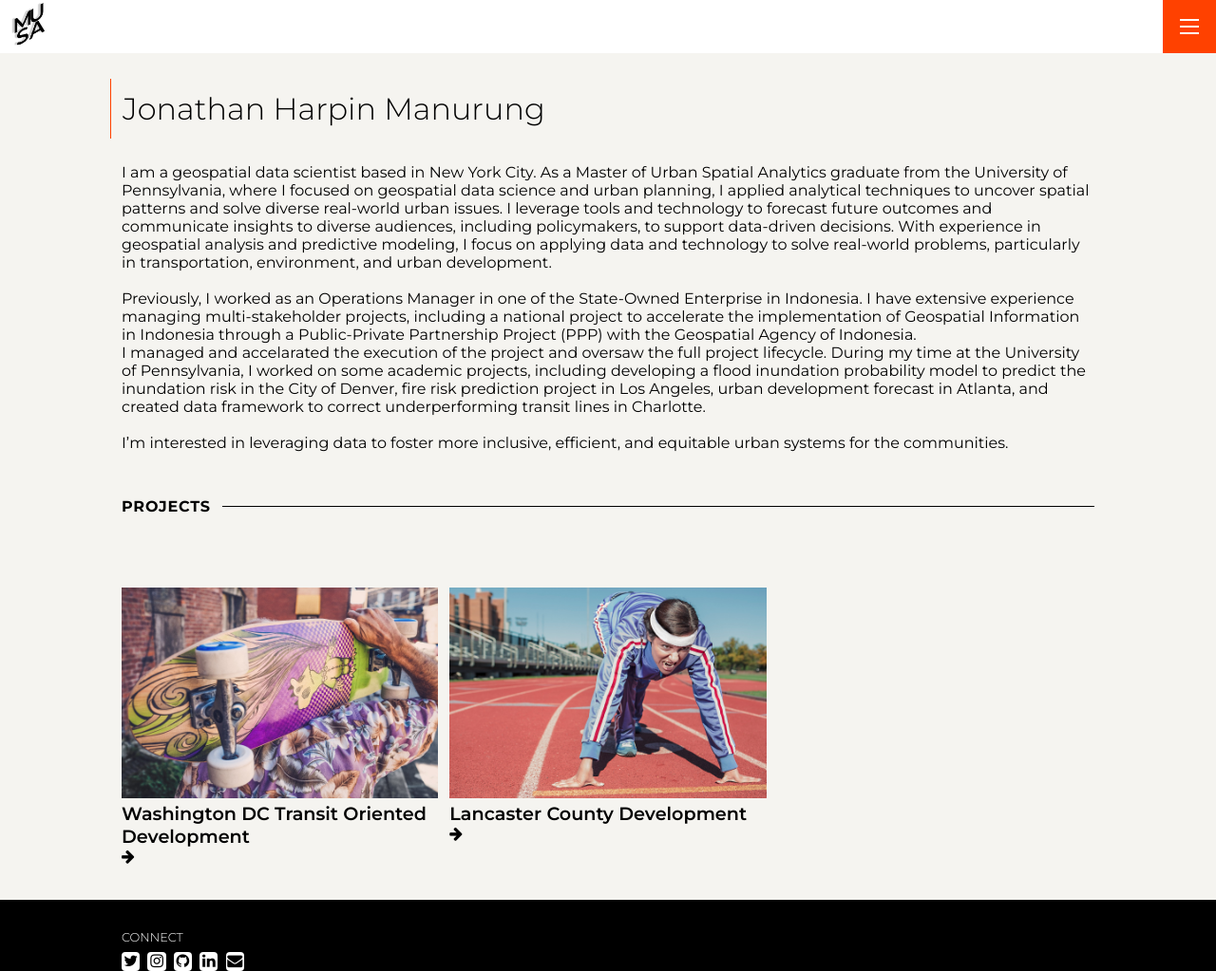
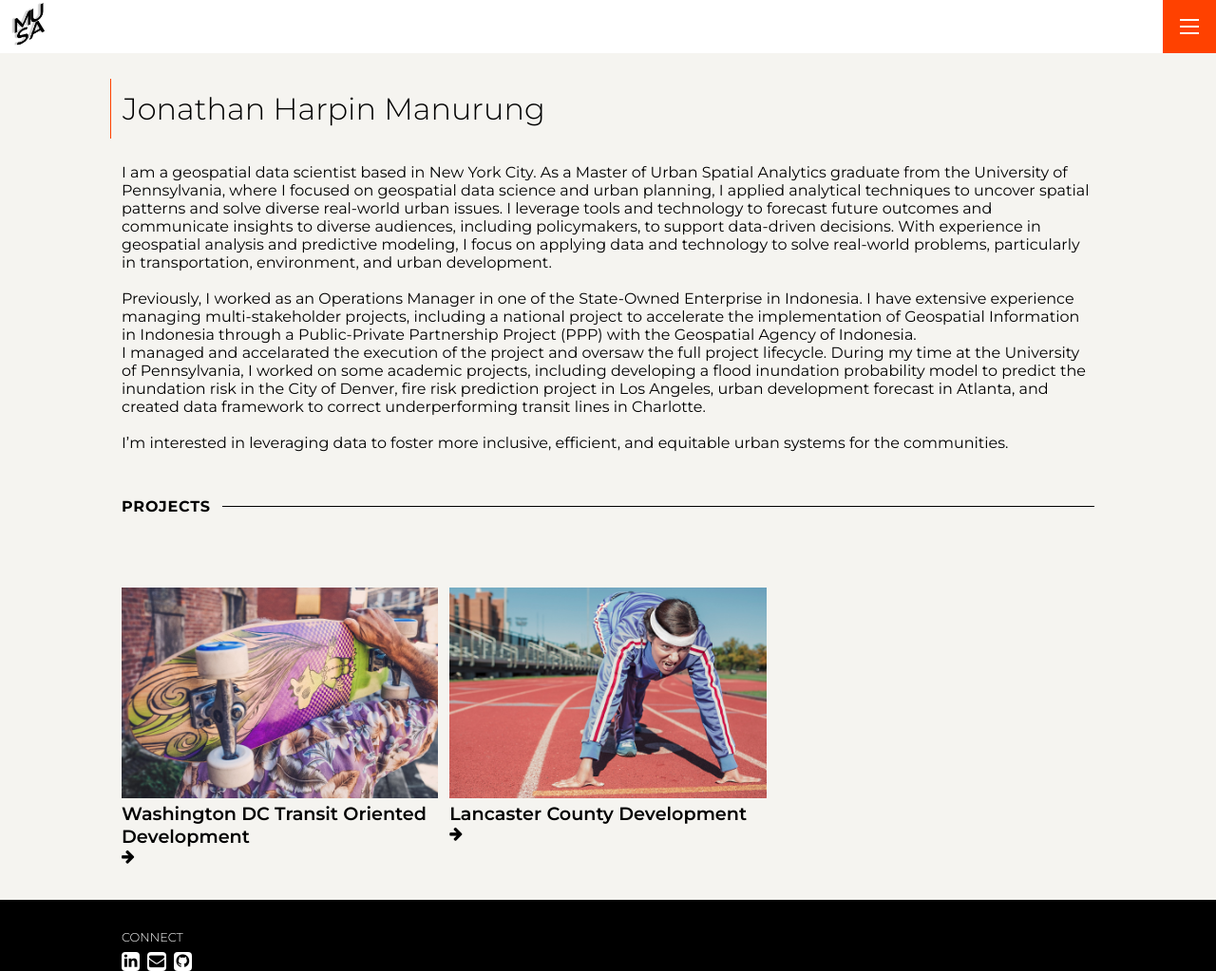
Before and after one commit to jonathan-manurung/portfolio, a Jekyll site: the page built from index.md, in a window 1280 px wide and 1023 px high. Shown: the whole window at 95% size. Built offline with Jekyll 4.4.1, drawn with Linux system fonts in a browser that asks for light colours.

Commit message:
Update settings.yml

```diff
--- a/_data/settings.yml
+++ b/_data/settings.yml
@@ -13,21 +13,17 @@ resume: '/assets/files/resume.pdf'
 resume_link_title: Download Resume
 
 menu:
-- {name: 'Projects', url: ' '}
-- {name: 'Blog',     url: 'blog'}
-- {name: 'About',    url: 'about'}
-- {name: 'Contact',  url: 'contact'}
+- {name: 'Resume',    url: 'about'}
+- {name: 'Projects',  url: 'contact'}
 
 #-------------------------------
 # Contact Section
 
 social_label: Connect
 social:
-- {icon: 'twitter',   link: 'https://twitter.com/paululele'}
-- {icon: 'instagram', link: 'https://instagram.com/paululele'}
+- {icon: 'linkedin',  link: 'https://www.linkedin.com/in/jonathan-harpin-manurung/'}
+- {icon: 'envelope',  link: 'mailto:mailto:jonathanhsmanurung@gmail.com'}
 - {icon: 'github',    link: 'https://github.com/lenpaul'}
-- {icon: 'linkedin',  link: 'https://linkedin.com/in/lenpaul'}
-- {icon: 'envelope',  link: 'mailto:mailto:l.nguyen.paul@gmail.com'}
 
 # social network icons available: 'twitter' / 'facebook' / 'github' / 'pinterest' 'google-plus' / 'linkedin' / 'youtube' / 'instagram' / 'dribbble' / 'behance' / 'soundcloud' / 'vine'
 
```
